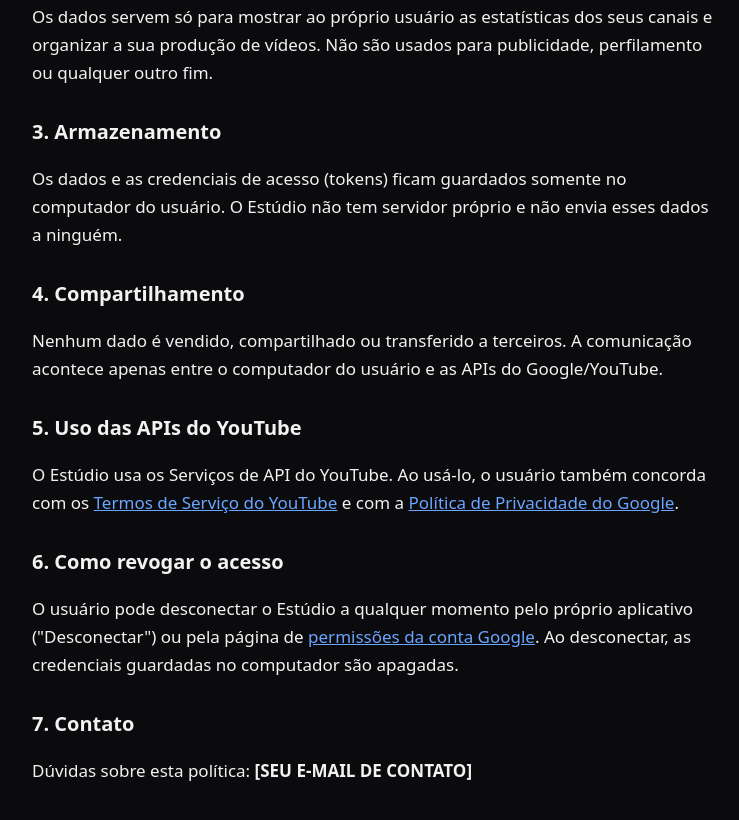
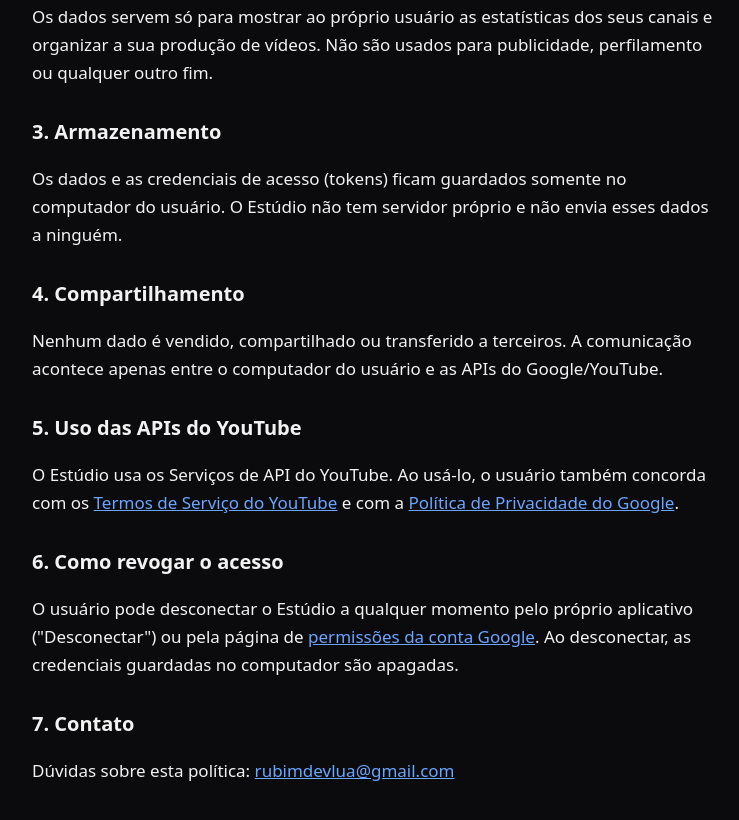
Before and after one commit to yurirubim1/Estudio, a plain HTML site: page privacidade.html in a window 1280 px wide. Shown: the part 642-1462 px from the top of the page, without its empty margins (264-1003 px from the left). Drawn offline with Linux system fonts and the light colour scheme.

Commit message:
Add files via upload

```diff
--- a/privacidade.html
+++ b/privacidade.html
@@ -47,7 +47,7 @@
 	<p>O usuário pode desconectar o Estúdio a qualquer momento pelo próprio aplicativo ("Desconectar") ou pela página de <a href="https://myaccount.google.com/permissions" target="_blank" rel="noopener">permissões da conta Google</a>. Ao desconectar, as credenciais guardadas no computador são apagadas.</p>
 
 	<h2>7. Contato</h2>
-	<p>Dúvidas sobre esta política: <strong>[SEU E-MAIL DE CONTATO]</strong></p>
+	<p>Dúvidas sobre esta política: <a href="mailto:rubimdevlua@gmail.com">rubimdevlua@gmail.com</a></p>
 </main>
 </body>
 </html>
```
